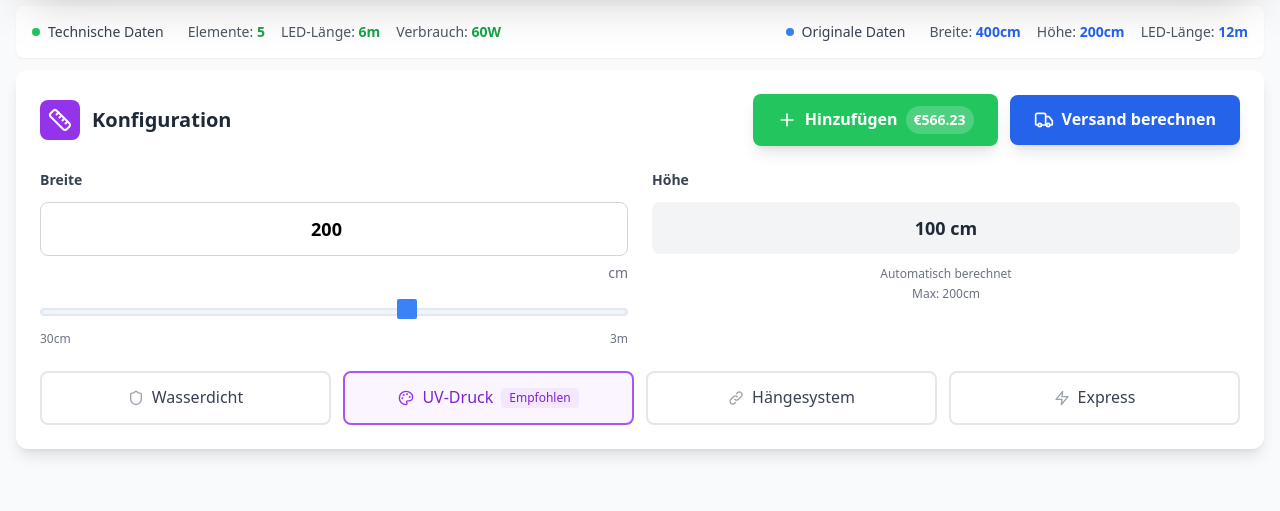
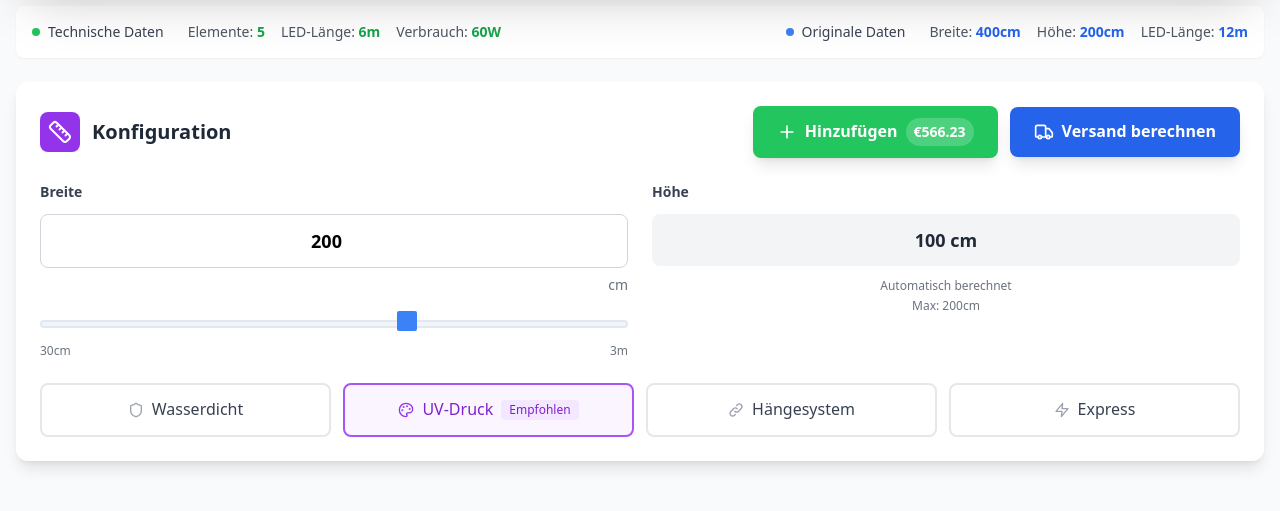
Before and after one commit to michaelwagnerr98-bot/Konfig_nontel, a React (Vite) app: page / in a window 1280 px wide. Shown: the part 618-1129 px from the top of the page. Built offline with nearby package versions, Linux system fonts and the light colour scheme; no server answers.

Commit message:
Remove gap between design window and technical bar

```diff
--- a/src/App.tsx
+++ b/src/App.tsx
@@ -147,7 +147,7 @@ function HomePage() {
         </div>
 
         {/* Technical Data Bar */}
-        <div className="mb-3 bg-white rounded-lg shadow-sm p-4">
+        <div className="bg-white rounded-lg shadow-sm p-4">
           <div className="flex items-center justify-between">
             {/* Left side - Technical Data */}
             <div className="flex items-center space-x-6">
@@ -212,7 +212,7 @@ function HomePage() {
         </div>
 
         {/* Configuration Panel - Full Width */}
-        <div className="bg-white rounded-xl shadow-lg p-6">
+        <div className="bg-white rounded-xl shadow-lg p-6 mt-6">
           <div className="flex items-center justify-between mb-6">
             {/* Left side - Title and Options */}
             <div className="flex items-center space-x-6">
```
